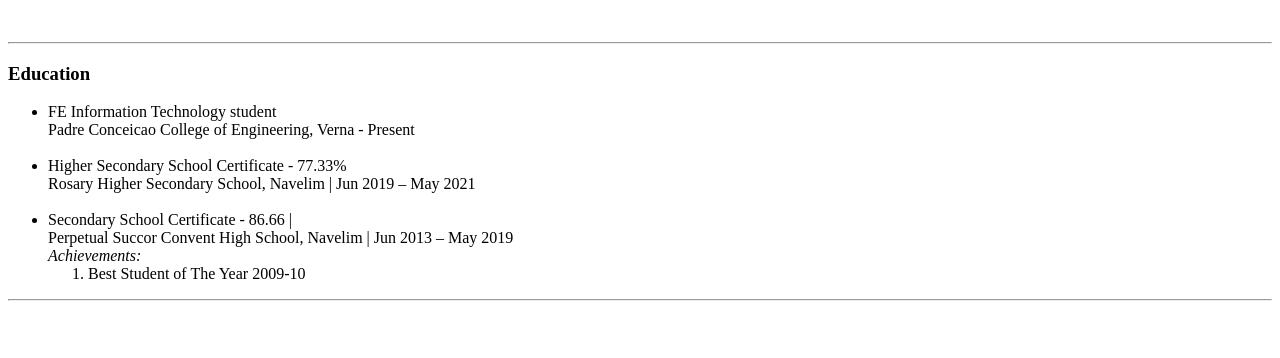
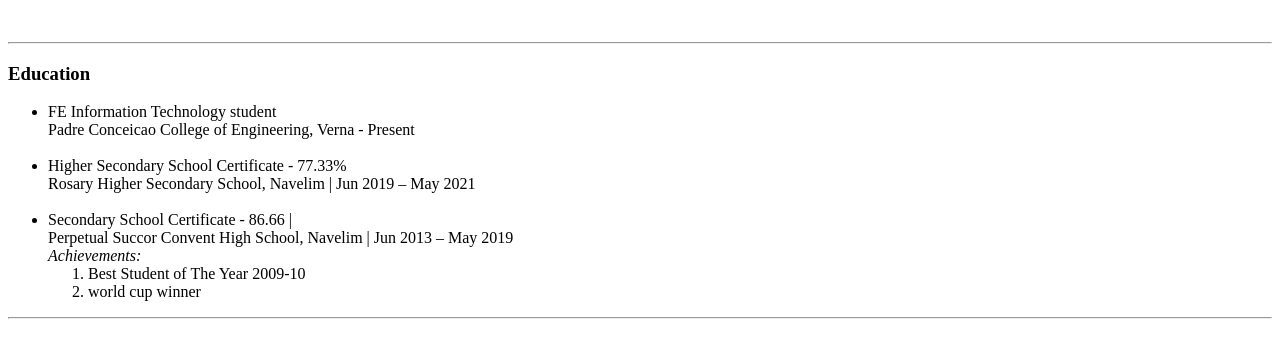
Before and after one commit to snyder25/htmlpersonalsite, a plain HTML site: page index.html in a window 1280 px wide. Shown: the part 184-542 px from the top of the page. Drawn offline with Linux system fonts and the light colour scheme.

Commit message:
Update index.html

```diff
--- a/index.html
+++ b/index.html
@@ -43,6 +43,7 @@
         <em>Achievements:</em>
         <ol>
             <li>Best Student of The Year 2009-10</li>
+            <li>world cup winner</li>
         </ol>
 
     </ul>
```
